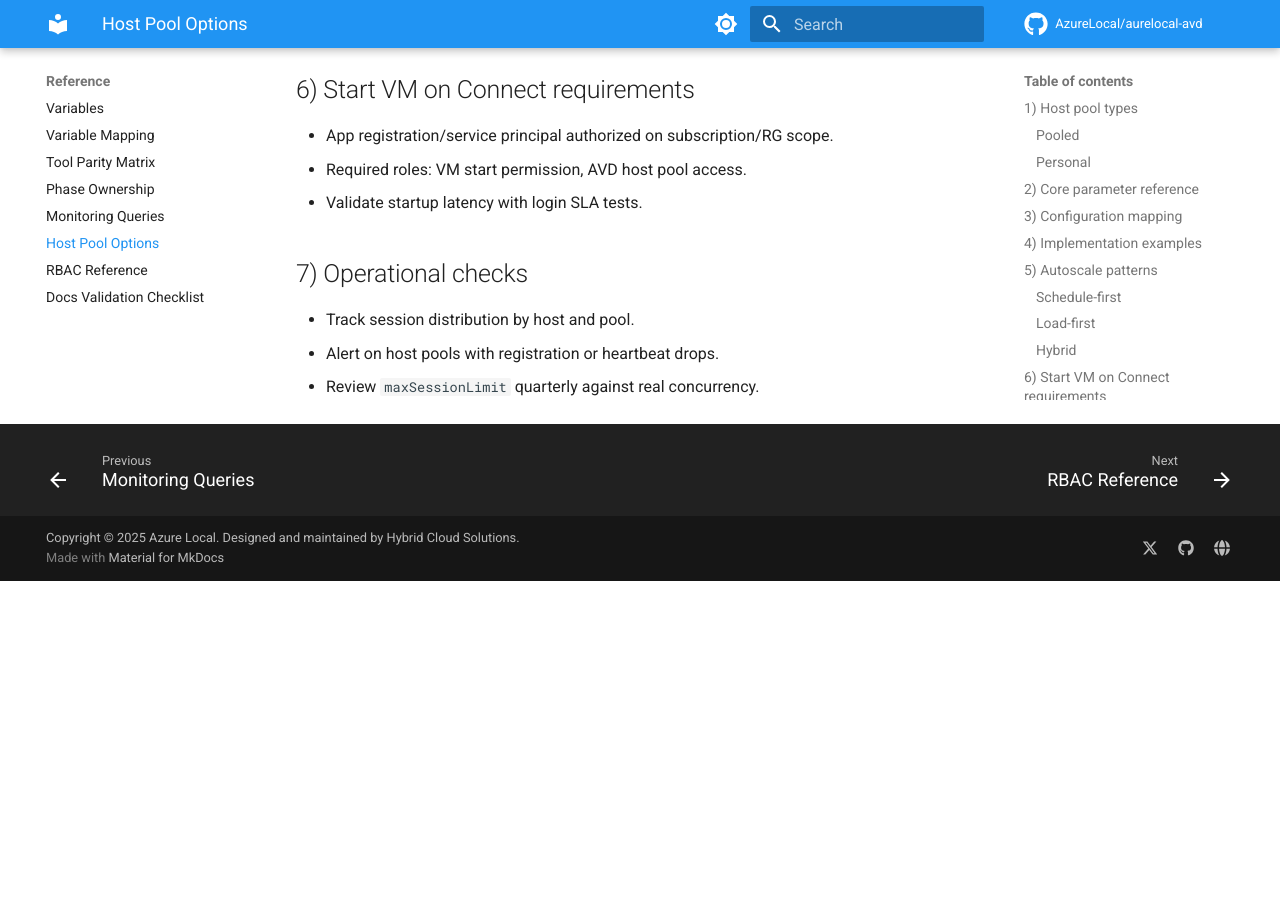
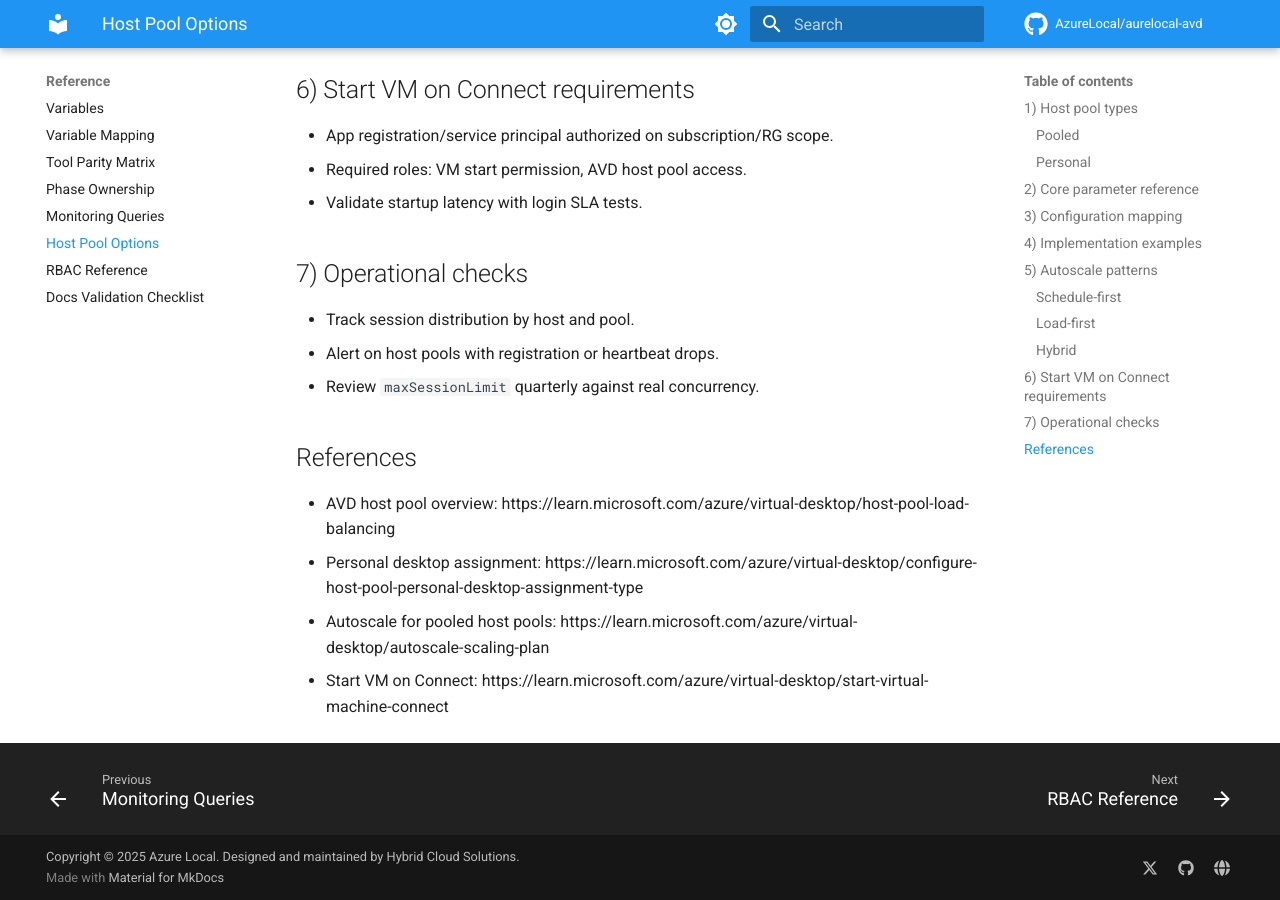
Before and after one commit to AzureLocal/aurelocal-avd, an MkDocs documentation site: the page built from docs/reference/host-pool-options.md, in a window 1280 px wide and 900 px high, scrolled down 3138 px. Built offline with MkDocs 1.6.1 and Material for MkDocs 9.7.7, drawn with Linux system fonts in a browser that asks for light colours; comment, search, counter and statistics services are not loaded; before the commit the page ends 3719 px from its top, so only the background shows below that.

Commit message:
fix: address plan verification gaps
- Add missing VHDLocations to FSLogix Ansible registry example
- Add References sections (MS docs links) to monitoring-queries, host-pool-options, rdapps
- Add RDApps Guide and Docs Validation Checklist to architecture.md Extended Documentation
- Add Docs Validation Checklist to README.md Reference section
- Replace sofs-deployment-phases.drawio placeholder with real 4-phase diagram

```diff
--- a/docs/reference/host-pool-options.md
+++ b/docs/reference/host-pool-options.md
@@ -110,3 +110,9 @@
 - Track session distribution by host and pool.
 - Alert on host pools with registration or heartbeat drops.
 - Review `maxSessionLimit` quarterly against real concurrency.
+
+## References
+- AVD host pool overview: https://learn.microsoft.com/azure/virtual-desktop/host-pool-load-balancing
+- Personal desktop assignment: https://learn.microsoft.com/azure/virtual-desktop/configure-host-pool-personal-desktop-assignment-type
+- Autoscale for pooled host pools: https://learn.microsoft.com/azure/virtual-desktop/autoscale-scaling-plan
+- Start VM on Connect: https://learn.microsoft.com/azure/virtual-desktop/start-virtual-machine-connect
```
Also changed, not shown: docs/README.md (+1 -0 lines), docs/architecture.md (+2 -0 lines), docs/architecture/fslogix-integration.md (+1 -0 lines), docs/guides/rdapps.md (+6 -0 lines), docs/reference/monitoring-queries.md (+6 -0 lines), 1 other file.
